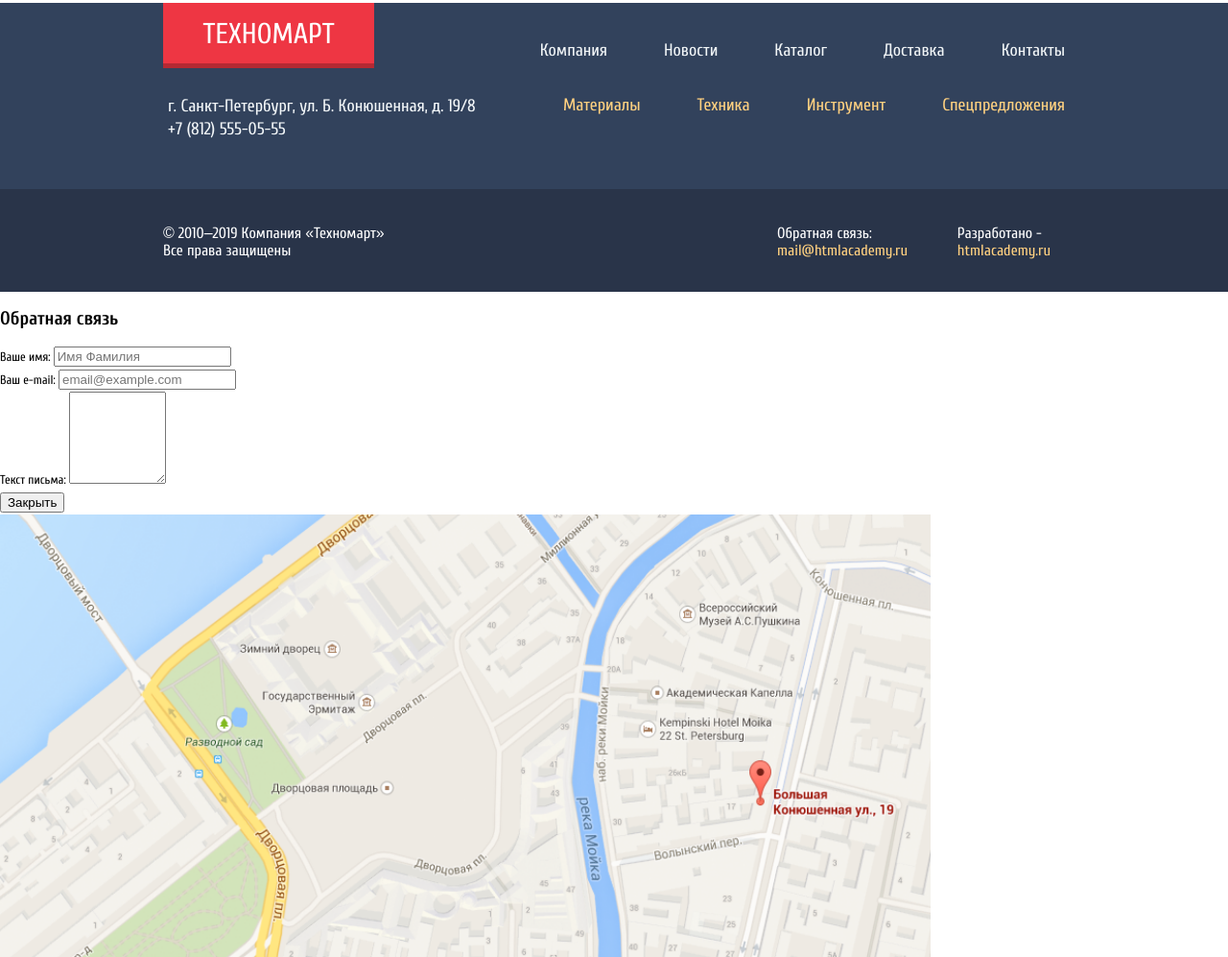
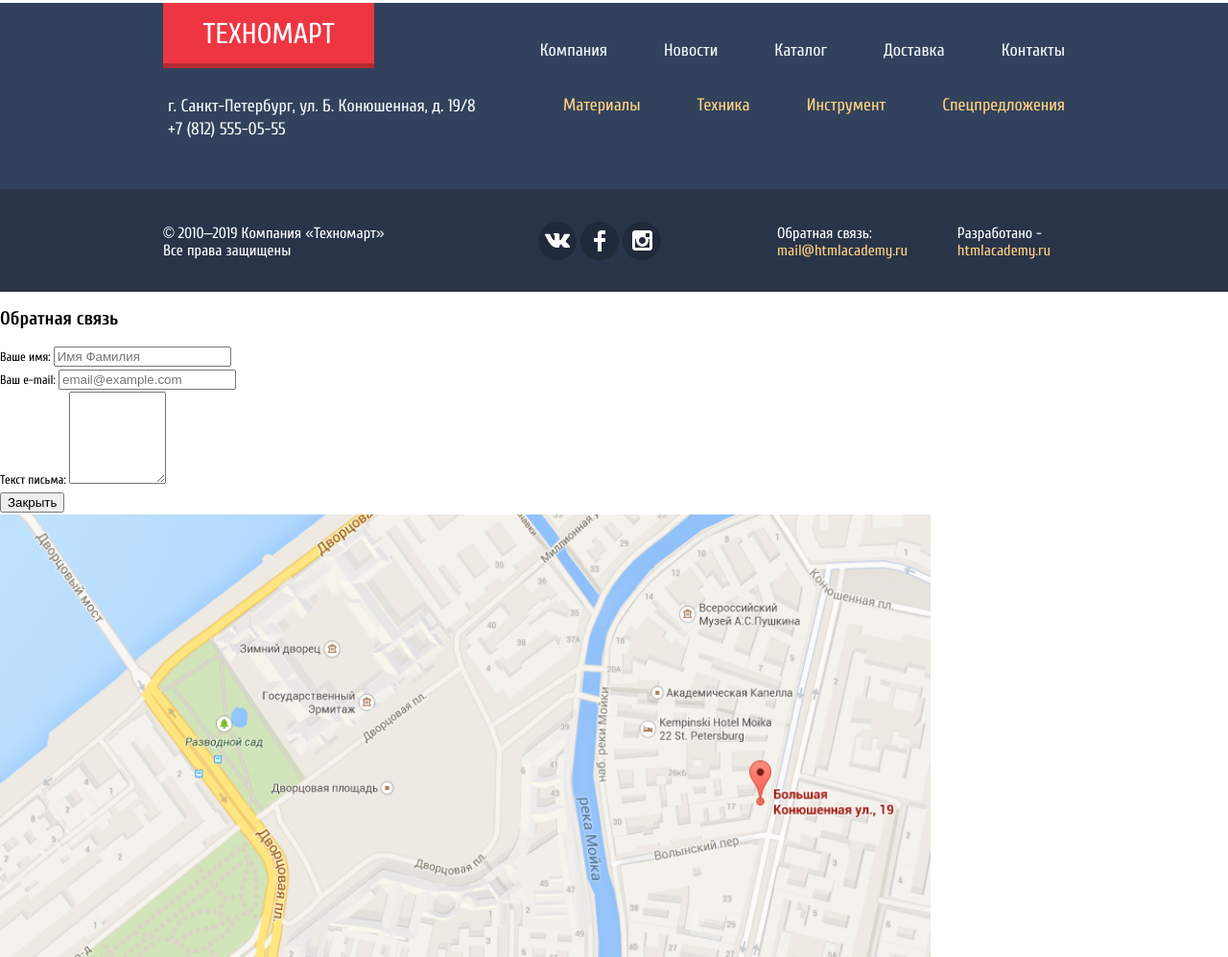
Before and after one commit to Gilef/1090875-technomart-26, a plain HTML site: page index.html in a window 1280 px wide. Shown: the part 2849-3846 px from the top of the page at 96% size. Drawn offline with Linux system fonts and the light colour scheme.

Commit message:
Переисправление блока соц сетей

```diff
--- a/css/Style.css
+++ b/css/Style.css
@@ -1517,64 +1517,48 @@ Main
     margin: 0;
     margin-top: 37px;
 }
-
-.bot-item-2 ul{
-    display: flex;
+/*******Social medea*******/
+
+.bot-item-2{
+    display: flex;
+    flex-wrap: wrap;
+    justify-content: center;
+    padding: 5px 0;
+    width: 220px;
+    margin: 0;
+    align-items: center;
+    margin-left: 45px;
+}
+.bot-item-2 li{
     font-size: 0;
-    padding: 0;
-    margin-right: 5px;
-    margin-top: 27px;
-}
-.VK-icon{
-    background:url(../img/svg-technomart/icon-vk.svg) no-repeat center center #212a3a;
-}
-
-/*.VK-icon:before{
-    content: "";
+    margin: 5px 2px;
+    list-style: none;
+}
+
+.bot-item-2 .soc-media{
+    display: block;
     width: 40px;
     height: 40px;
-    left: 25px;
-    top: 50%;
-    position: absolute;
-    background: url(../img/svg-technomart/icon-vk.svg) no-repeat center center #212a3a;
     border-radius: 50%;
-}
-
-.FB-icon:before{
-    content: "";
-    width: 40px;
-    height: 40px;
-    left: 70px;
-    top: 50%;
-    position: absolute;
-    background: url(../img/svg-technomart/icon-fb.svg) no-repeat center center #212a3a;
-    border-radius: 50%;
-}
-
-.IG-icon:before{
-    content: "";
-    width: 40px;
-    height: 40px;
-    left: 115px;
-    top: 50%;
-    position: absolute;
-    background: url(../img/svg-technomart/icon-insta.svg) no-repeat center center #212a3a;
-    border-radius: 50%;
-}
-*/
-
-.soc-media:hover:before,
-.soc-media:focus:before,
-.soc-media:active:before{
+    background:no-repeat center center #212a3a;
+}
+
+.bot-item-2 .VK-icon{
+    background-image:url(../img/svg-technomart/icon-vk.svg);
+}
+.bot-item-2 .FB-icon{
+    background-image:url(../img/svg-technomart/icon-fb.svg);
+}
+.bot-item-2 .IG-icon{
+    background-image:url(../img/svg-technomart/icon-insta.svg);
+}
+
+
+
+.soc-media:hover,
+.soc-media:focus,
+.soc-media:active{
     background-color: #ee3643;
-}
-
-.bot-item-2 li{
-    position: relative;
-}
-
-.bot-item-2{
-    min-width: 132px;
 }
 
 .bot-item-3 {
--- a/index.html
+++ b/index.html
@@ -349,13 +349,12 @@
             </p>
           </div>
 
-          <div class="bot-item-2">
-            <ul>
-              <li><a class="VK-icon soc-media" href="#">Vkontakte</a></li>
-              <li><a class="FB-icon soc-media" href="#">Facebook</a></li>
-              <li><a class="IG-icon soc-media" href="#">Instagram</a></li>
-            </ul>
-          </div>
+          <ul class="bot-item-2">
+            <li><a class="VK-icon soc-media" href="#">Vkontakte</a></li>
+            <li><a class="FB-icon soc-media" href="#">Facebook</a></li>
+            <li><a class="IG-icon soc-media" href="#">Instagram</a></li>
+          </ul>
+
           <div class="bot-item-3">
             <div>
               <p>Обратная связь:</p>
```
